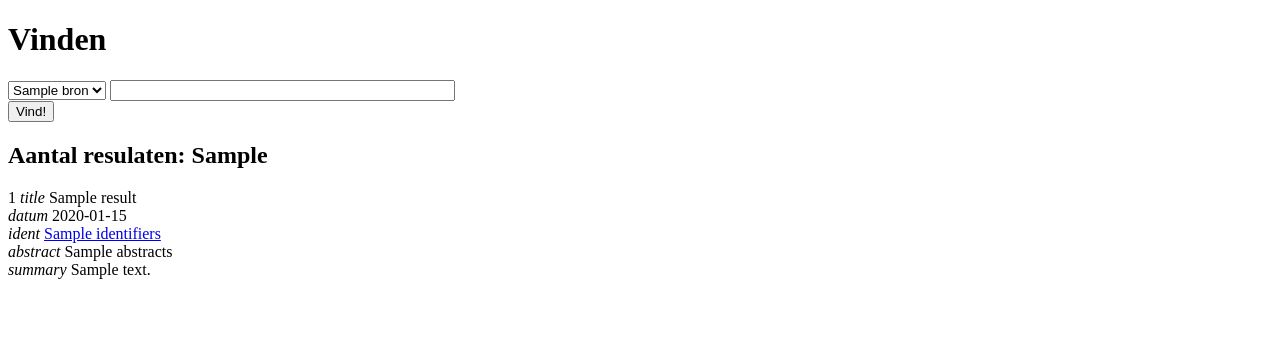
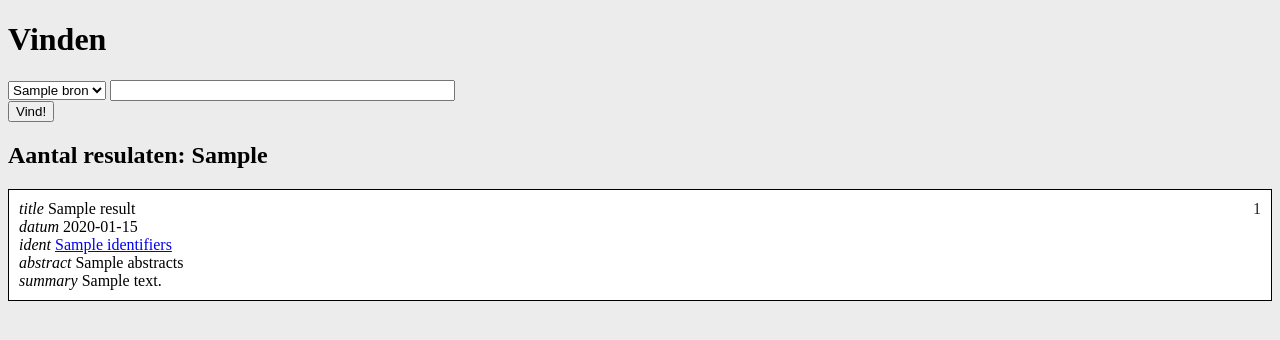
Before and after one commit to xiffy/ssf-kb, a Flask app: template templates/home.html in a window 1280 px wide. Shown: the top 340 px of the page. Run offline with Flask 2, Linux system fonts and the light colour scheme; the template is opened without the code that fills it: most values are stand-ins (such as "Sample title", 1, 10 or a date in 2020).

Commit message:
beetje opmaak, en why does BYVANCK error?

```diff
--- a/app.py
+++ b/app.py
@@ -32,6 +32,7 @@ def vinden():
         q = (' AND ').join(q)
 
     q_response = sru.search(q, source)
+
     if q_response:
         oai_handler = oai
         oai_handler.__init__(current_set=source)
--- /dev/null
+++ b/static/css/vind.css
@@ -0,0 +1,17 @@
+/** vind.css
+    kleurtjes, fontjes en marges voor zoekresulatetn */
+
+body {
+	background: #ececec;
+}
+
+.count { float: right;
+	       color: #232323;
+	       display: inline-block;
+	       }
+.result {
+		background: #fff;
+	  border: 1px solid black;
+	  padding: 10px;
+	  margin-bottom: 10px;
+	  }
--- a/templates/home.html
+++ b/templates/home.html
@@ -3,6 +3,7 @@
 	<head>
 		<meta charset="UTF-8">
 		<title>KB Python API -poc-</title>
+		<link rel="stylesheet" href="/static/css/vind.css">
 	</head>
 	<body>
 		<h1>Vinden</h1>
@@ -19,7 +20,7 @@
 		{% if results is defined %}
 		     <h2>Aantal resulaten: {{response.sru.nr_of_records}}</h2>
 		     {% for result in results %}
-		       <div>
+		       <div class="result">
 		       <span class="count">{{loop.index}}</span>
 		       <em>title</em> {{result.titles|default('-')}} <br>
 		       <em>datum</em> {{result.dates|default('-')}} <br>
```
